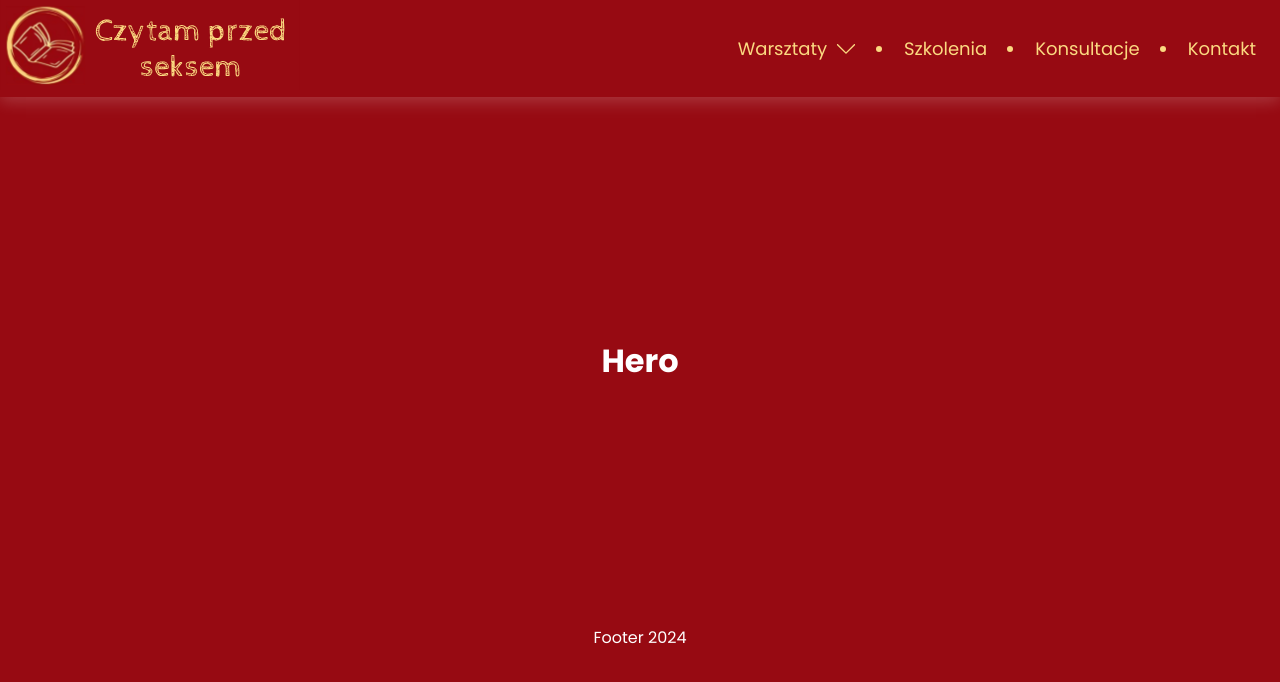
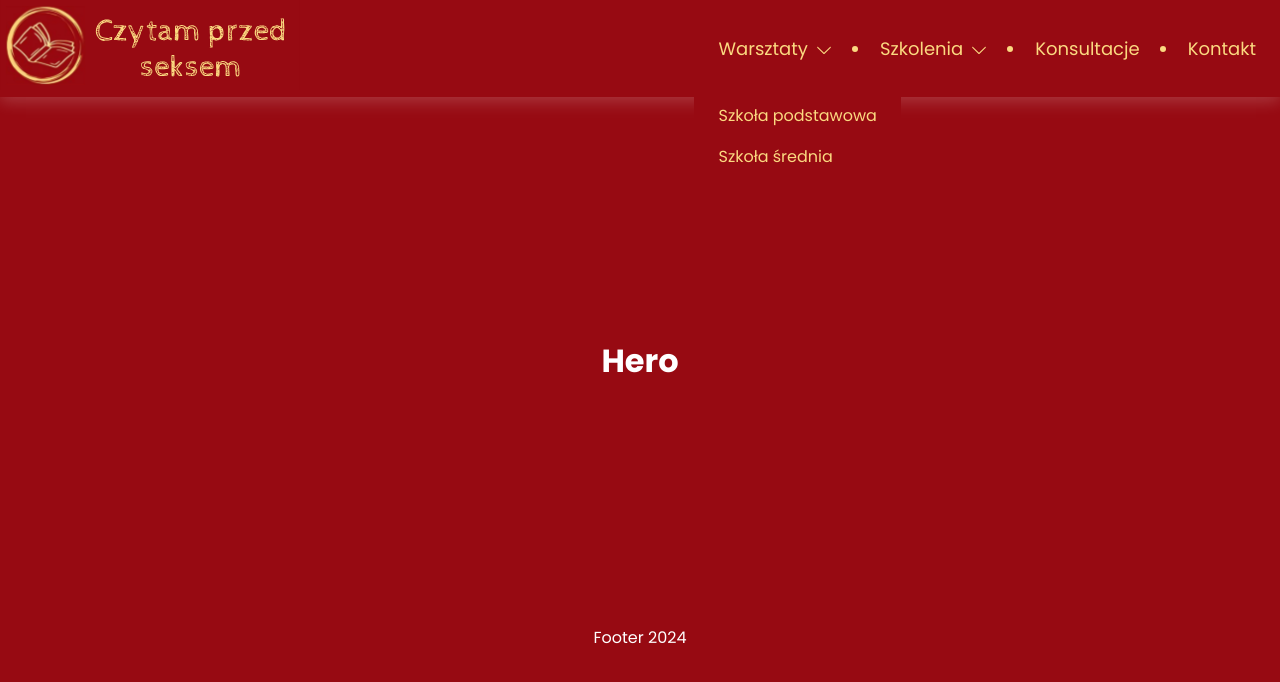
Before and after one commit to goldipl/czytamprzedseksem-website, a Next.js app: page / in a window 1280 px wide. Both pictures are taken after a click on the element "Warsztaty". Shown: the top 682 px of the page. Built offline with nearby package versions, Linux system fonts and the light colour scheme.

Commit message:
styling and handle 2nd lvl menu

```diff
--- a/src/components/Header.tsx
+++ b/src/components/Header.tsx
@@ -1,9 +1,15 @@
 import Link from "next/link";
-import React from "react";
+import React, { useState } from "react";
 import logo from "./../../public/icons/header/logo.svg";
 import menuDownIcon from "./../../public/icons/header/menu-down-icon.svg";
 
 const Header = () => {
+  const [activeDropdown, setActiveDropdown] = useState(null);
+
+  const handleDropdownToggle = (dropdown: any) => {
+    setActiveDropdown((prev) => (prev === dropdown ? null : dropdown));
+  };
+
   return (
     <div className="header">
       <div className="header-wrapper">
@@ -18,20 +24,49 @@ const Header = () => {
           </Link>
         </div>
         <nav className="header-wrapper__nav">
-          <ul>
+          <ul className="nav-first-lvl">
             <li className="nav-expand">
-              <span>
-                Warsztaty{" "}
+              <span onClick={() => handleDropdownToggle("firstDropdown")}>
+                Warsztaty
                 <img
                   src={menuDownIcon.src}
                   alt="strzałka"
-                  height={12}
-                  width={20}
+                  height={9}
+                  width={16}
                 />
               </span>
+              <ul
+                className={`nav-second-lvl ${
+                  activeDropdown === "firstDropdown" ? "active" : ""
+                }`}
+              >
+                <li>
+                  <Link href="">Szkoła podstawowa</Link>
+                </li>
+                <li>
+                  <Link href="">Szkoła średnia</Link>
+                </li>
+              </ul>
             </li>
-            <li>
-              <Link href="">Szkolenia</Link>
+            <li className="nav-expand">
+              <span onClick={() => handleDropdownToggle("secondDropdown")}>
+                Szkolenia
+                <img
+                  src={menuDownIcon.src}
+                  alt="strzałka"
+                  height={9}
+                  width={16}
+                />
+              </span>
+              <ul
+                className={`nav-second-lvl ${
+                  activeDropdown === "secondDropdown" ? "active" : ""
+                }`}
+              >
+                <li>
+                  <Link href="">Z rodzicami i kadrą pedagogiczną</Link>
+                </li>
+              </ul>
             </li>
             <li>
               <Link href="">Konsultacje</Link>
--- a/src/sass/common/_header.scss
+++ b/src/sass/common/_header.scss
@@ -21,7 +21,11 @@ header {
         }
       }
       &__nav {
-        ul {
+        ul * {
+          user-select: none;
+        }
+
+        ul.nav-first-lvl {
           display: flex;
           flex-direction: row;
           align-items: center;
@@ -32,10 +36,35 @@ header {
 
             &.nav-expand {
               span {
+                position: relative;
                 @include nav-link-mixin(8px 16px 8px 24px, 18px);
 
                 img {
-                  margin: 0 8px 0 4px;
+                  margin: 0 8px;
+                }
+                + .nav-second-lvl.active {
+                  display: flex;
+                }
+              }
+              .nav-second-lvl {
+                display: none;
+                list-style: none;
+                position: absolute;
+                left: 0;
+                top: 60px;
+                flex-direction: column;
+                align-items: flex-start;
+                justify-content: flex-start;
+                background-color: $main-bg-color01;
+                padding: 8px 0;
+                li {
+                  &::after {
+                    display: none;
+                  }
+                  a {
+                    font-size: 16px;
+                    white-space: pre;
+                  }
                 }
               }
             }
```
